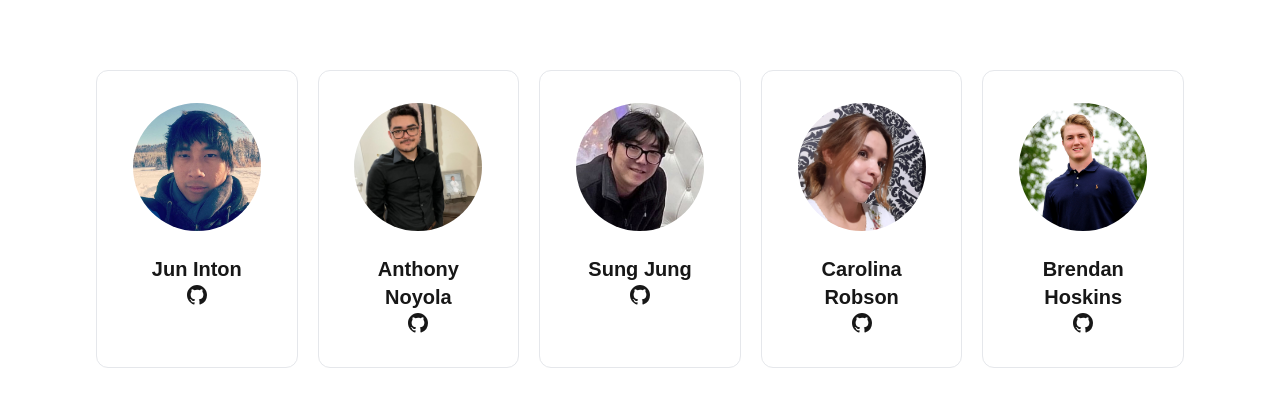
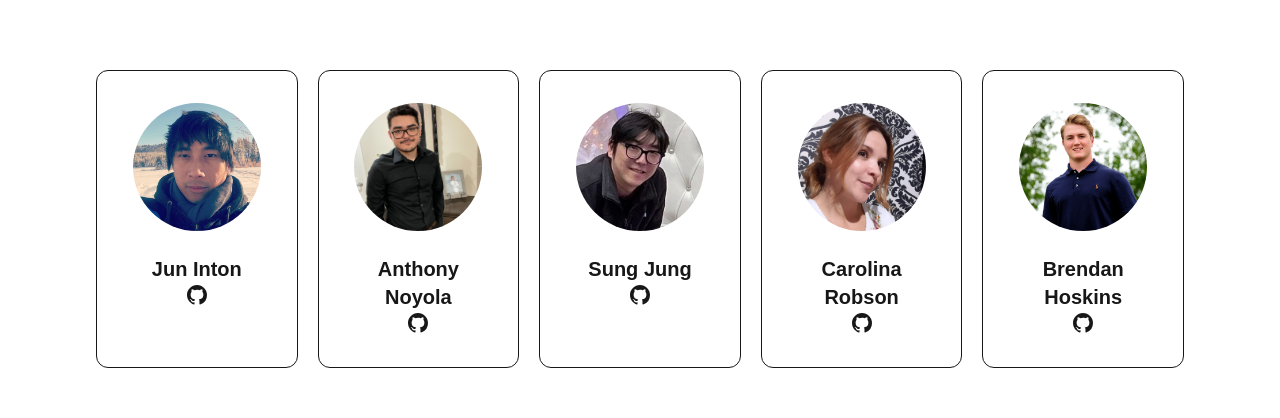
Before and after one commit to JunInton/nextvis, a Next.js app: page / in a window 1280 px wide. Shown: the part 1386-1804 px from the top of the page. Built offline with nearby package versions, Linux system fonts and the light colour scheme.

Commit message:
updates on profile border

```diff
--- a/src/app/page.tsx
+++ b/src/app/page.tsx
@@ -265,7 +265,7 @@ export default function Home() {
             ].map((member, index) => (
               <div
                 key={index}
-                className="flex flex-col items-center p-8 rounded-xl border border-foreground/10 hover:shadow-2xl transition-shadow bg-foreground dark:bg-background dark:border-foreground"
+                className="flex flex-col items-center p-8 rounded-xl border border-background hover:scale-110 transition-shadow bg-foreground dark:bg-background dark:border-foreground"
               >
                 <div className="w-32 h-32 relative rounded-full overflow-hidden mb-6 bg-foreground/5">
                   <Image
```
